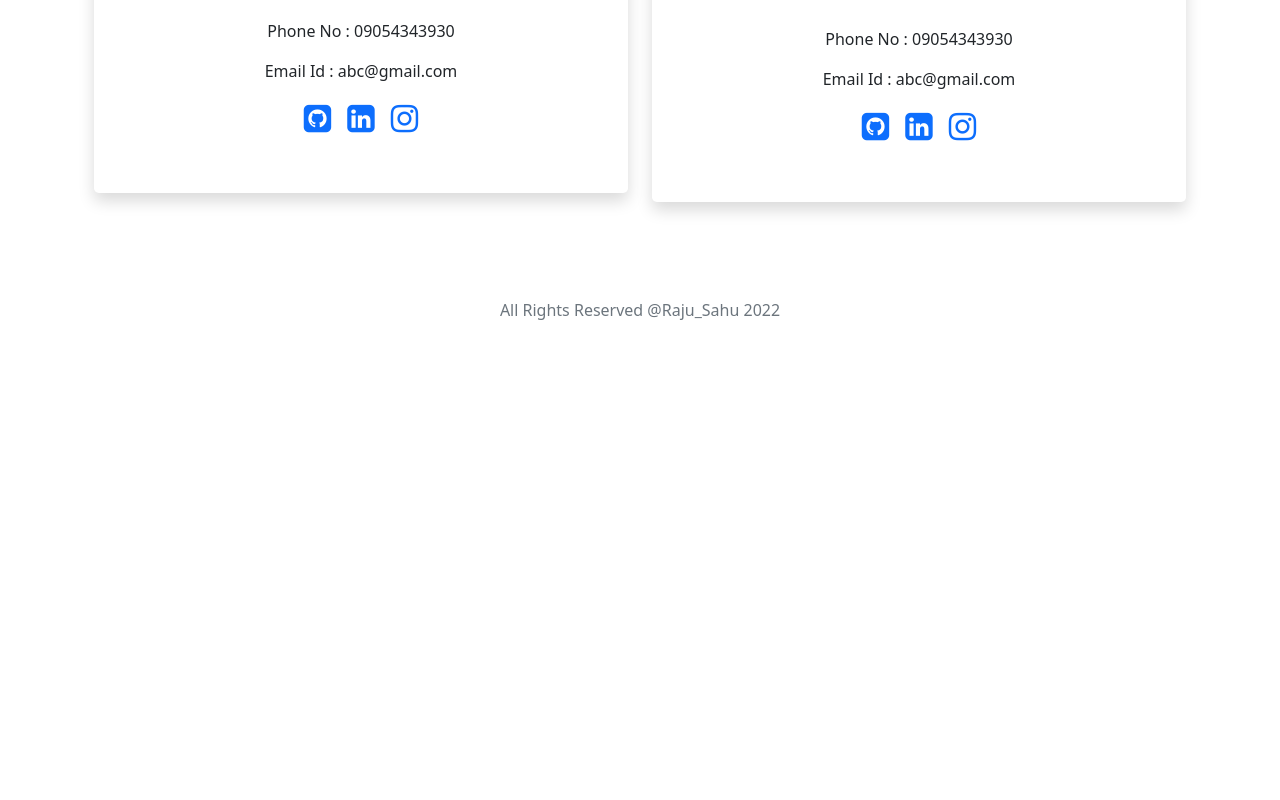
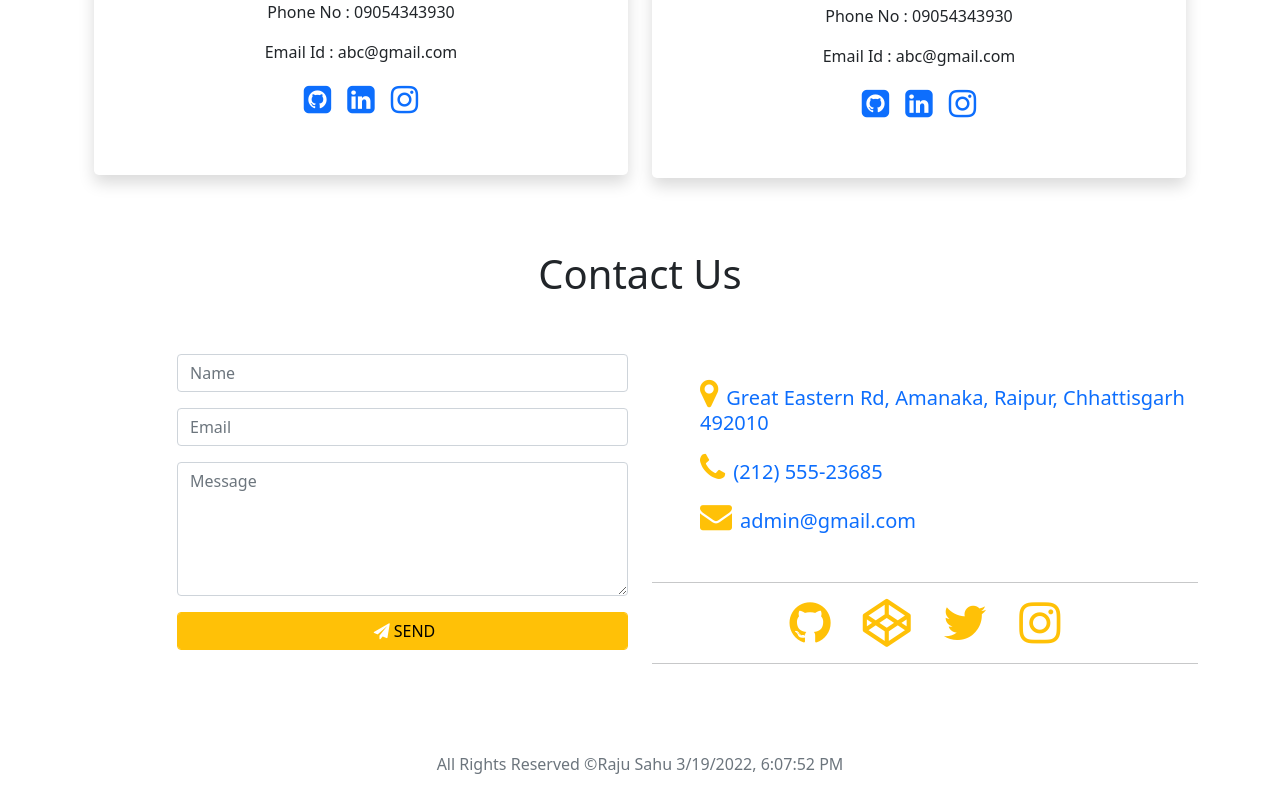
Before and after one commit to Raju1822/my-react-app, a React (Create React App) app: page /contact in a window 1280 px wide. Shown: the part 427-1227 px from the top of the page. Before the commit the page ends 800 px from the top, so only its background shows below. Built offline with nearby package versions, Linux system fonts and the light colour scheme; a web font is replaced by a local one.

Commit message:
contact page is working

```diff
--- a/src/components/Contact.js
+++ b/src/components/Contact.js
@@ -2,23 +2,53 @@ import React, { Component } from "react";
 import Header from "./Header";
 import raju from "./img/raju.png";
 import hemanth from "./img/hemanth.png";
+import ContactService from "../services/ContactService";
+// import "../css/Sidebar.css"
 
 class Contact extends Component {
   constructor(props) {
     super(props);
+    this.changeNameHandler = this.changeNameHandler.bind(this);
+    this.changeEmailHandler = this.changeEmailHandler.bind(this);
+    this.SendMessage = this.SendMessage.bind(this);
+    this.state = {
+      Name: "",
+      Email: "",
+      Message: ""
+    };
+  }
 
-    this.state = {};
+  changeNameHandler = (event) => {
+    this.setState({ Name: event.target.value });
+  };
+  changeEmailHandler = (event) => {
+    this.setState({ Email: event.target.value });
+  };
+  changeMessageHandler = (event) => {
+    this.setState({ Message: event.target.value });
+  };
+
+  SendMessage(){
+    let mails = {
+      fullName:this.state.Name,
+      emailId:this.state.Email,
+      message:this.state.Message
+    }
+    console.log("mails => " + JSON.stringify(mails));
+    ContactService.createContact(mails);
+
+    alert(this.state.Name +" your message is send to admin");
   }
+
 
   render() {
     return (
       <>
         <Header />
-
         <div className="container">
-          <div className=" my-5">
-            <div className="text-center p-3">
-              <h2>Developers</h2>
+          <div className="my-5">
+            <div className="text-center">
+              <h2 className="display-6 text-center"> Developer Team </h2>
             </div>
 
             <div className="container">
@@ -31,7 +61,7 @@ class Contact extends Component {
                           className="rounded-circle"
                           src={raju}
                           alt="profile-pic"
-                          width="25%"
+                          width="26%"
                         />
                         <h5 className="card-title text-center mb-5 fw-light fs-5">
                           Raju Sahu
@@ -43,10 +73,16 @@ class Contact extends Component {
 
                         <div class="icons ">
                           <h2>
-                            <a href="https://github.com/Raju1822" className="m-2 ">
+                            <a
+                              href="https://github.com/Raju1822"
+                              className="m-2 "
+                            >
                               <i class="fa fa-github-square "></i>
                             </a>
-                            <a href="https://www.linkedin.com/in/raju-sahu-3baa95176/" className="m-2 ">
+                            <a
+                              href="https://www.linkedin.com/in/raju-sahu-3baa95176/"
+                              className="m-2 "
+                            >
                               <i class="fa fa-linkedin-square"></i>
                             </a>
                             <a href="##" className="m-2 ">
@@ -98,6 +134,114 @@ class Contact extends Component {
               </div>
             </div>
           </div>
+
+          {/* Contact page from here */}
+
+          <div class=" text-center">
+            <h2 className="display-6 text-center"> Contact Us </h2>
+            <div className="row py-5">
+              <div className="col-sm-1"></div>
+
+              <div className="col-sm-5">
+                <form onSubmit={this.SendMessage}>
+                  <div class="form-group">
+                    <input
+                      type="text"
+                      class="form-control"
+                      name="name"
+                      required="Name"
+                      placeholder="Name"
+                      onChange={this.changeNameHandler}
+                    />
+                  </div>
+                  <div class="form-group">
+                    <input
+                      type="email"
+                      class="form-control"
+                      name="email"
+                      required="Email"
+                      placeholder="Email"
+                      onChange={this.changeEmailHandler}
+                    />
+                  </div>
+                  <div class="form-group">
+                    <textarea
+                      class="form-control"
+                      name="message"
+                      placeholder="Message"
+                      rows="5"
+
+                      onChange={this.changeMessageHandler}
+                    ></textarea>
+                  </div>
+                  <div>
+                    <button type="submit" class="btn btn-warning form-control">
+                      <i class="fa fa-send text-white mx-1"></i>
+                      SEND
+                    </button>
+                  </div>
+                </form>
+              </div>
+
+              <div className="col-sm-6 mt-4">
+                <div className="text-left ml-5">
+                  <p className="text-warning">
+                    <i class="fa fa-map-marker fa-2x"> </i>
+                    <a
+                      href="https://www.google.com/maps/place/National+Institute+of+Technology(NIT),+Raipur/@21.2497222,81.6050291,15z/data=!4m12!1m6!3m5!1s0x0:0x21543965c50c43c7!2sNational+Institute+of+Technology(NIT),+Raipur!8m2!3d21.2497222!4d81.6050291!3m4!1s0x0:0x21543965c50c43c7!8m2!3d21.2497222!4d81.6050291"
+                      className="h4 text-decoration-none lead m-2"
+                    >
+
+                      Great Eastern Rd, Amanaka, Raipur, Chhattisgarh 492010
+                    </a>
+                  </p>
+                  <p className="text-warning">
+                    <i class="fa fa-phone fa-2x"> </i>
+                    <a
+                      className="h4 text-decoration-none lead m-2"
+                      href="tel:9399217325"
+                    >
+                      (212) 555-23685
+                    </a>
+                  </p>
+                  <p className="text-warning">
+                    <i class="fa fa-envelope fa-2x" aria-hidden="true"></i>
+                    <a
+                      href="mailto:naimishsahu08@gmail.com"
+                      className="h4 text-decoration-none lead m-2"
+                    >
+                      admin@gmail.com
+                    </a>
+                  </p>
+                </div>
+
+
+
+
+                  <p className="mt-5">
+                  <hr/>
+                    <a href="##" target="_blank" class="p-3 text-warning">
+                    <i class="fa fa-github fa-3x" aria-hidden="true"></i></a>
+
+                    <a href="##" target="_blank" class="p-3 text-warning">
+                    <i class="fa fa-codepen fa-3x" aria-hidden="true"></i></a>
+
+                    <a href="##" target="_blank" class="p-3 text-warning">
+                    <i class="fa fa-twitter fa-3x" aria-hidden="true"></i></a>
+
+                    <a href="##" target="_blank" class="p-3 text-warning">
+                    <i class="fa fa-instagram fa-3x" aria-hidden="true"></i></a>
+                  </p>
+
+
+
+        <hr/>
+
+
+
+              </div>
+            </div>
+          </div>
         </div>
       </>
     );
--- a/src/components/FooterComponent.js
+++ b/src/components/FooterComponent.js
@@ -13,7 +13,7 @@ class FooterComponent extends Component {
         return (
             <div className='container'>
                 <footer className = "text-center footer p-4">
-                    <span className="text-muted ">All Rights Reserved @Raju_Sahu 2022</span>
+                    <span className="text-muted ">All Rights Reserved &copy;Raju Sahu  {new Date().toLocaleString()}</span>
                 </footer>
             </div>
         )
--- /dev/null
+++ b/src/services/ContactService.js
@@ -0,0 +1,21 @@
+import axios from 'axios';
+
+// const CONTACT_API_BASE_URL = "http://localhost:8080/api/contact";
+
+ const CONTACT_API_BASE_URL = "https://spring2n23.herokuapp.com/api/contact";
+
+class ContactService{
+
+    getContact(){
+        return axios.get(CONTACT_API_BASE_URL);
+    }
+
+    createContact(mails){
+
+        return axios.post(CONTACT_API_BASE_URL, mails);
+    }
+
+
+}
+
+export default new ContactService()
```
Also changed, not shown: src/components/img/hemanth.png.
